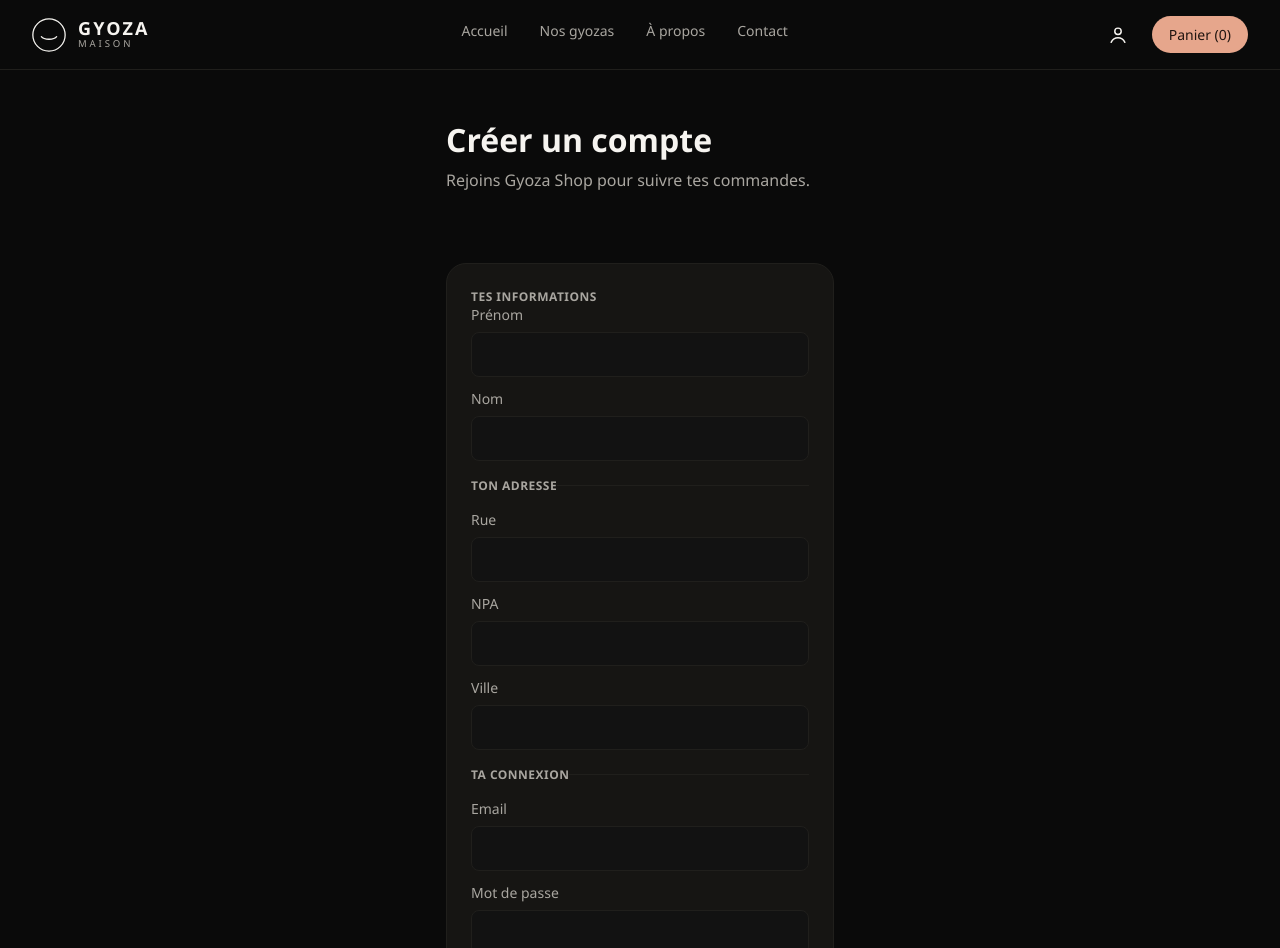
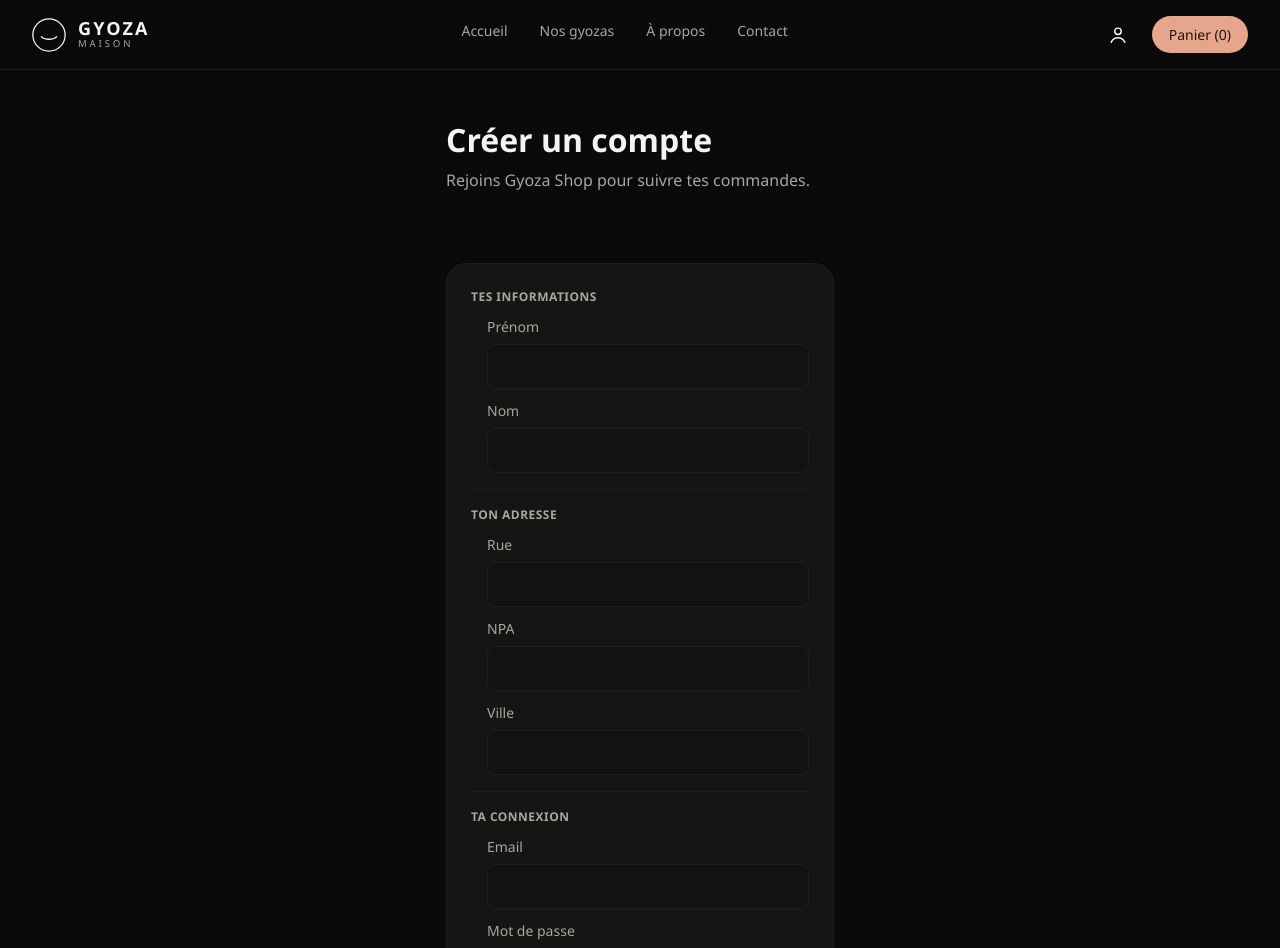
Before and after one commit to celestin-rumo/gyoza-shop, an Angular app in the folder frontend/: page /register in a window 1280 px wide. Shown: the top 948 px of the page. Built offline with nearby package versions, Linux system fonts and the light colour scheme; no server answers.

Commit message:
feat: enhance registration form layout and styling for better user experience

```diff
--- a/frontend/src/app/pages/register/register.html
+++ b/frontend/src/app/pages/register/register.html
@@ -5,9 +5,10 @@
     </ds-form-message>
   } @else {
     <form [formRoot]="registerForm" class="register-form">
-      <fieldset class="register-form__section">
-        <legend class="register-form__section-title">Tes informations</legend>
+      <div class="register-form__section" role="group" aria-labelledby="register-section-info">
+        <p id="register-section-info" class="register-form__section-title">Tes informations</p>
 
+        <div class="register-form__section-fields">
           <ds-form-field
             label="Prénom"
             fieldId="firstName"
@@ -21,11 +22,13 @@
             autocomplete="family-name"
             [field]="registerForm.lastName"
           ></ds-form-field>
-      </fieldset>
+        </div>
+      </div>
 
-      <fieldset class="register-form__section">
-        <legend class="register-form__section-title">Ton adresse</legend>
+      <div class="register-form__section" role="group" aria-labelledby="register-section-address">
+        <p id="register-section-address" class="register-form__section-title">Ton adresse</p>
 
+        <div class="register-form__section-fields">
           <ds-form-field
             label="Rue"
             fieldId="street"
@@ -46,11 +49,13 @@
             autocomplete="address-level2"
             [field]="registerForm.city"
           ></ds-form-field>
-      </fieldset>
+        </div>
+      </div>
 
-      <fieldset class="register-form__section">
-        <legend class="register-form__section-title">Ta connexion</legend>
+      <div class="register-form__section" role="group" aria-labelledby="register-section-login">
+        <p id="register-section-login" class="register-form__section-title">Ta connexion</p>
 
+        <div class="register-form__section-fields">
           <ds-form-field
             label="Email"
             fieldId="email"
@@ -66,7 +71,8 @@
             autocomplete="new-password"
             [field]="registerForm.password"
           ></ds-form-field>
-      </fieldset>
+        </div>
+      </div>
 
       @if (submitError()) {
         <ds-form-message variant="error">{{ submitError() }}</ds-form-message>
--- a/frontend/src/app/pages/register/register.scss
+++ b/frontend/src/app/pages/register/register.scss
@@ -12,9 +12,6 @@
   display: flex;
   flex-direction: column;
   gap: var(--gz-space-3);
-  margin: 0;
-  padding: 0;
-  border: none;
 
   & + & {
     padding-top: var(--gz-space-4);
@@ -24,7 +21,6 @@
 
 .register-form__section-title {
   margin: 0;
-  padding: 0;
   color: var(--gz-text-secondary);
   font-family: var(--gz-font-family);
   font-size: var(--gz-fs-xs);
@@ -32,3 +28,11 @@
   text-transform: uppercase;
   letter-spacing: 0.04em;
 }
+
+/* Indented under its section title, so the label hierarchy reads at a glance. */
+.register-form__section-fields {
+  display: flex;
+  flex-direction: column;
+  gap: var(--gz-space-3);
+  padding-left: var(--gz-space-4);
+}
```
Lines whose indentation alone changed are shown as unchanged.
